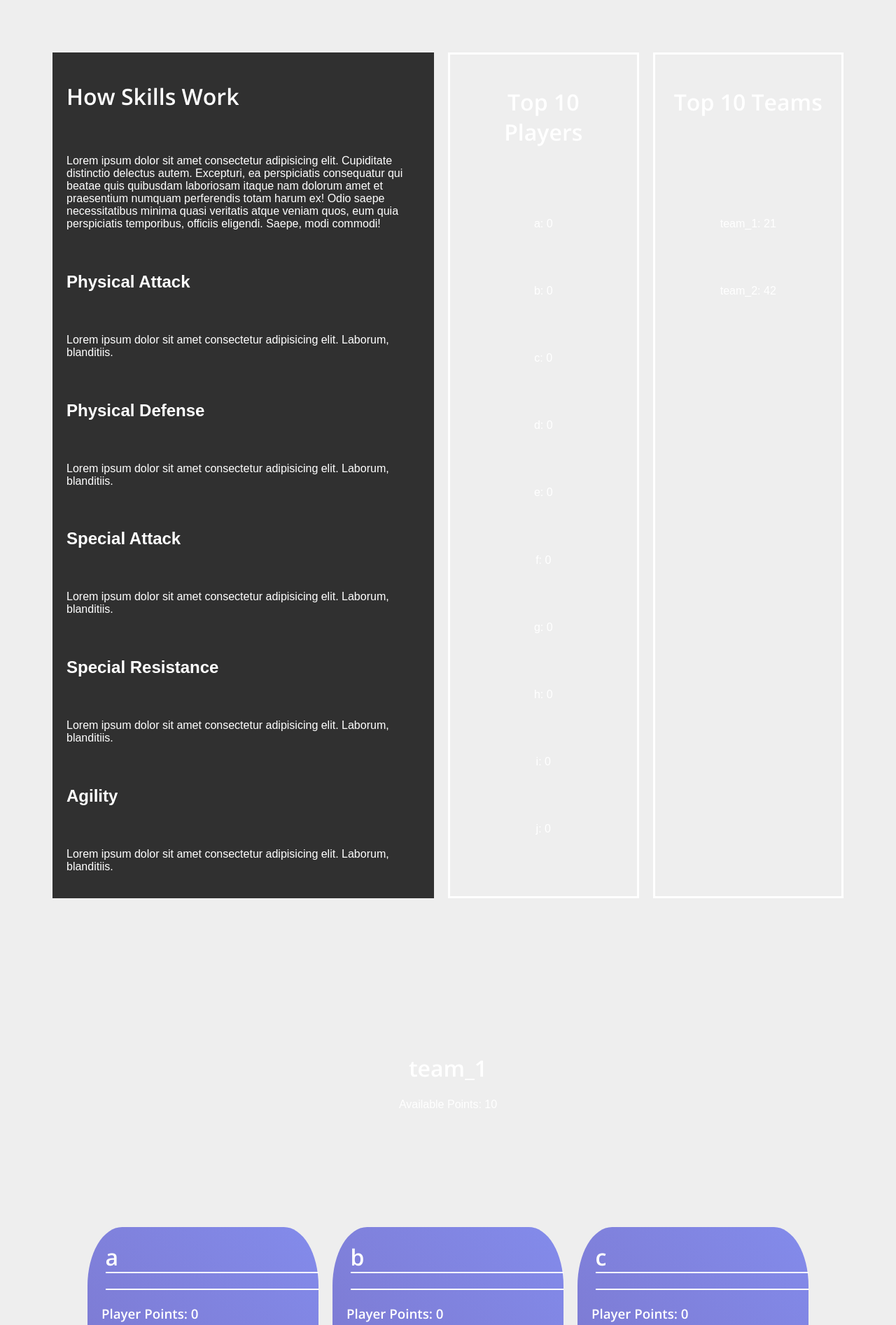
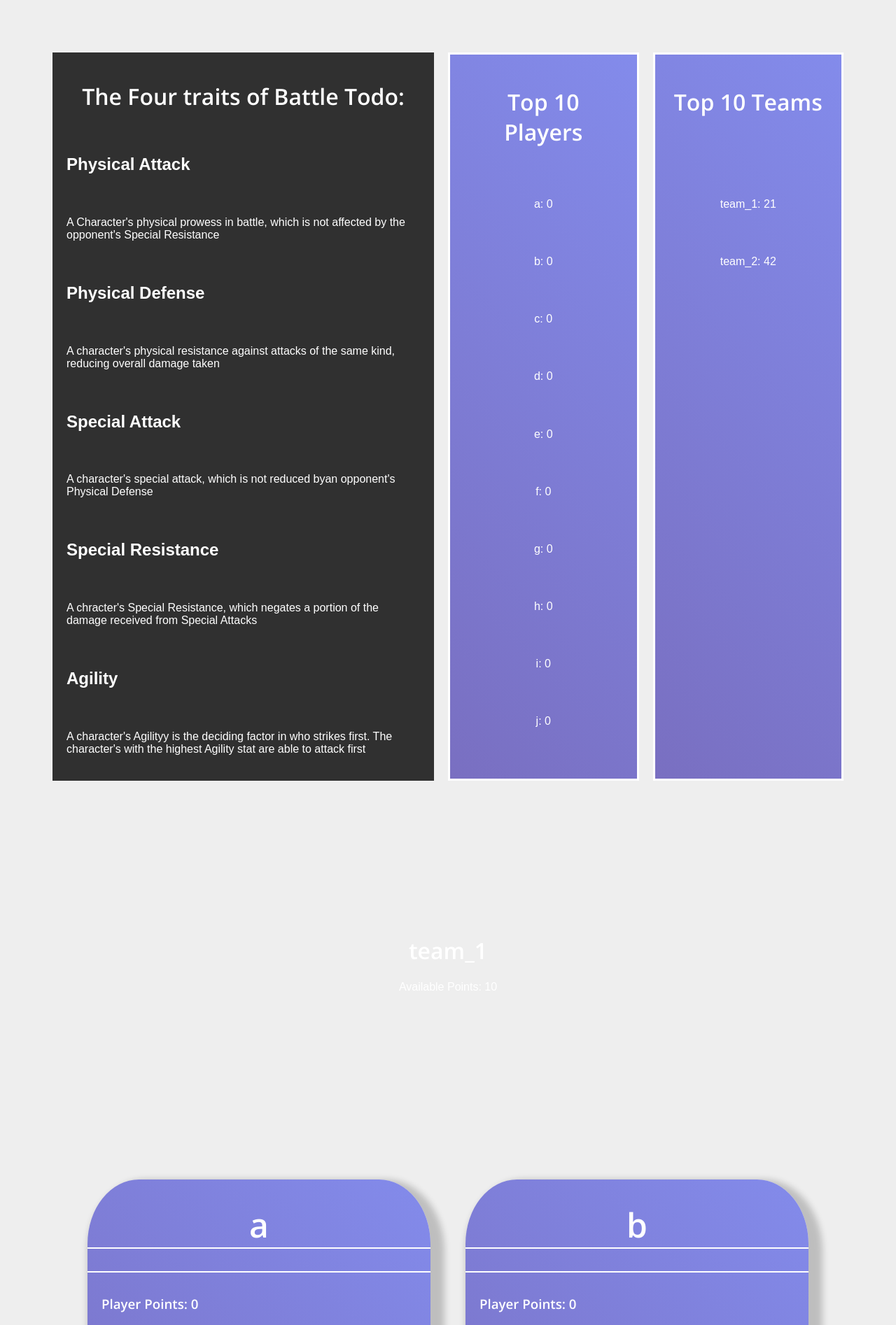
Before and after one commit to patrick-5546/battle-todo, a Django app: template team/templates/team/team-hub.html in a window 1280 px wide. Shown: the part 62-1956 px from the top of the page at 70% size. Run offline with Django 3.2, Linux system fonts and the light colour scheme; the template is opened without the code that fills it: values that come from a table or form of the project are taken from there, others are empty; data comes from the database, SQL or seed files in the repository; tables that the repository leaves empty hold one stand-in row (values such as "Sample post"); style sheets or scripts are compiled from the project's sources.

Commit message:
Added shadowing to cards and colour to leaderboards

```diff
--- a/team/static/team/Team-hub.css
+++ b/team/static/team/Team-hub.css
@@ -47,6 +47,10 @@ html {
   background: #303030;
 }
 
+.Skill-info h1 {
+  text-align: center;
+}
+
 .Skill-info p, .Skill-info h1, .Skill-info h2 {
   padding: 20px;
   margin: none;
@@ -64,15 +68,15 @@ html {
   -ms-grid-column: span 3;
       grid-column-start: span 3;
   margin-top: 200px;
-  margin-bottom: 100px;
+  margin-bottom: 200px;
 }
 
 .Team-box {
   display: -ms-grid;
   display: grid;
-  -ms-grid-columns: (minmax(300px, 1fr))[auto-fit];
-      grid-template-columns: repeat(auto-fit, minmax(300px, 1fr));
-  gap: 20px;
+  -ms-grid-columns: (minmax(400px, 1fr))[auto-fit];
+      grid-template-columns: repeat(auto-fit, minmax(400px, 1fr));
+  gap: 50px;
   padding: 50px;
 }
 
@@ -85,11 +89,14 @@ html {
   -webkit-box-sizing: border-box;
           box-sizing: border-box;
   border-radius: 15%;
+  -webkit-box-shadow: 10px 10px 10px 10px rgba(0, 0, 0, 0.2);
+          box-shadow: 10px 10px 10px 10px rgba(0, 0, 0, 0.2);
 }
 
 .Team-box .Teammate-card h1 {
-  margin-left: 2vw;
+  text-align: center;
   font-family: "Open Sans", sans-serif;
+  font-size: 3em;
   border-bottom: 2px solid;
 }
 
@@ -116,12 +123,6 @@ html {
   margin-right: 25px;
 }
 
-@media (max-width: 1120px) {
-  .container h1 {
-    margin-left: 10vw;
-  }
-}
-
 .Leaderboards {
   display: -ms-grid;
   display: grid;
@@ -129,6 +130,7 @@ html {
       grid-template-columns: 1fr;
   -ms-grid-rows: 2fr (1fr)[10];
       grid-template-rows: 2fr repeat(10, 1fr);
+  background: linear-gradient(45deg, #796fc1 0%, #838beb 100%);
   border: 3px solid;
   border-color: white;
   padding: 25px;
--- a/team/static/team/Team-hub.scss
+++ b/team/static/team/Team-hub.scss
@@ -52,6 +52,9 @@ html {
     width: 100%;
     height: 100%;
     background: #303030;
+    & h1 {
+        text-align: center;
+    }
     & p, h1, h2 {
         padding: 20px;
         margin: none;
@@ -66,14 +69,14 @@ html {
     justify-content: center;
     grid-column-start: span 3;
     margin-top: 200px;
-    margin-bottom: 100px;
+    margin-bottom: 200px;
 }
 
 //Containers for team section and player cards
 .Team-box {
     display: grid;
-    grid-template-columns: repeat(auto-fit, minmax(300px, 1fr));
-    gap: 20px;
+    grid-template-columns: repeat(auto-fit, minmax(400px, 1fr));
+    gap: 50px;
     padding: 50px;
 
     & .Teammate-card {
@@ -84,9 +87,11 @@ html {
         max-height: 100%;
         box-sizing: border-box;
         border-radius: 15%;
+        box-shadow: 10px 10px 10px 10px rgba(0, 0, 0, 0.2);
         & h1 {
-            margin-left: 2vw;
+            text-align: center;
             font-family: $Head-font;
+            font-size: 3em;
             border-bottom: 2px solid;
         }
         & h3 {
@@ -112,19 +117,13 @@ html {
     }
 }
 
-@media (max-width: 1120px) {
-    .container h1 {
-        margin-left: 10vw;
-    }
-}
-
-
 
 //Leaderboard container
 .Leaderboards {
     display: grid;
     grid-template-columns: 1fr;
     grid-template-rows: 2fr repeat(10, 1fr);
+    background: $Nav-colour;
     border: 3px solid;
     border-color: white;
     padding: 25px;
--- a/team/templates/team/team-hub.html
+++ b/team/templates/team/team-hub.html
@@ -6,22 +6,18 @@
 
 <div class="container">
     <div class="Skill-info">
-        <h1>How Skills Work</h1>
-        <p>Lorem ipsum dolor sit amet consectetur adipisicing elit. Cupiditate distinctio delectus autem. Excepturi, ea
-            perspiciatis consequatur qui beatae quis quibusdam laboriosam itaque nam dolorum amet et praesentium numquam
-            perferendis totam harum ex! Odio saepe necessitatibus minima quasi veritatis atque veniam quos, eum quia
-            perspiciatis temporibus, officiis eligendi. Saepe, modi commodi!</p>
-
+        <h1>The Four traits of Battle Todo: </h1>
         <h2>Physical Attack</h2>
-        <p>Lorem ipsum dolor sit amet consectetur adipisicing elit. Laborum, blanditiis.</p>
+        <p>A Character's physical prowess in battle, which is not affected by the opponent's Special Resistance</p>
         <h2>Physical Defense</h2>
-        <p>Lorem ipsum dolor sit amet consectetur adipisicing elit. Laborum, blanditiis.</p>
+        <p>A character's physical resistance against attacks of the same kind, reducing overall damage taken</p>
         <h2>Special Attack</h2>
-        <p>Lorem ipsum dolor sit amet consectetur adipisicing elit. Laborum, blanditiis.</p>
+        <p>A character's special attack, which is not reduced byan opponent's Physical Defense</p>
         <h2>Special Resistance</h2>
-        <p>Lorem ipsum dolor sit amet consectetur adipisicing elit. Laborum, blanditiis.</p>
+        <p>A chracter's Special Resistance, which negates a portion of the damage received from Special Attacks</p>
         <h2>Agility</h2>
-        <p>Lorem ipsum dolor sit amet consectetur adipisicing elit. Laborum, blanditiis.</p>
+        <p>A character's Agilityy is the deciding factor in who strikes first. The character's with the highest Agility
+            stat are able to attack first</p>
     </div>
 
     <div class="Leaderboards">
@@ -38,7 +34,7 @@
         {% endfor %}
     </div>
 
-    <div class="Team-points" style="text-align: center;">
+    <div class="Team-points" style="text-align: center;" data-aos="fade-up">
         <h1> {{ team.team_name }}</h1>
         <p>Available Points: {{ player.todo_points }}</p>
     </div>
@@ -46,8 +42,7 @@
     <div class="Team-box">
         <!--Players-->
         {% for player in team_players %}
-        <div class="Teammate-card grow">
-
+        <div class="Teammate-card grow" data-aos="fade-in">
             <div>
                 <h1>{{ player.player_name }}<h1>
             </div>
@@ -57,6 +52,7 @@
             <div>
                 <h3>Todo Points: {{ player.todo_points }}</h3>
             </div>
+
 
             <div>
                 <form action="/team/{{player.pk}}/find/" method="post">{% csrf_token %}
@@ -87,9 +83,9 @@
                     </div>
                     <div class="stat-field">
                         {% if player.player_special_select %}
-                            <p>Current Select: Special Skills</p>
+                        <p>Current Select: Special Skills</p>
                         {% else %}
-                            <p>Current Select: Physical Skills</p>
+                        <p>Current Select: Physical Skills</p>
                         {% endif %}
                         <input type="radio" id="physical" name="select" value="physical" checked>
                         <label for="physical">Physical: </label><br>
```
Also changed, not shown: 1 other file.
